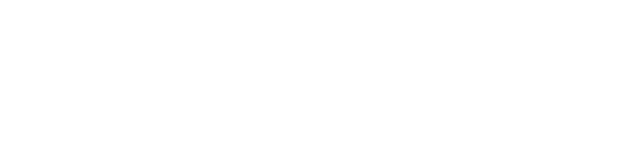
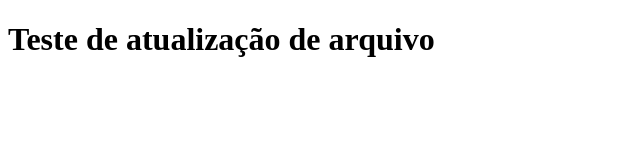
Before and after one commit to joseizaias/testes_git_1, a plain HTML site: page index.html in a window 1280 px wide. Shown: the whole page, without its empty margins (0-640 px from the left). Drawn offline with Linux system fonts and the light colour scheme.

Commit message:
Update index.html

```diff
--- a/index.html
+++ b/index.html
@@ -7,6 +7,6 @@
     <title>Document</title>
 </head>
 <body>
-
+    <h1>Teste de atualização de arquivo</h1>
 </body>
 </html>
```
